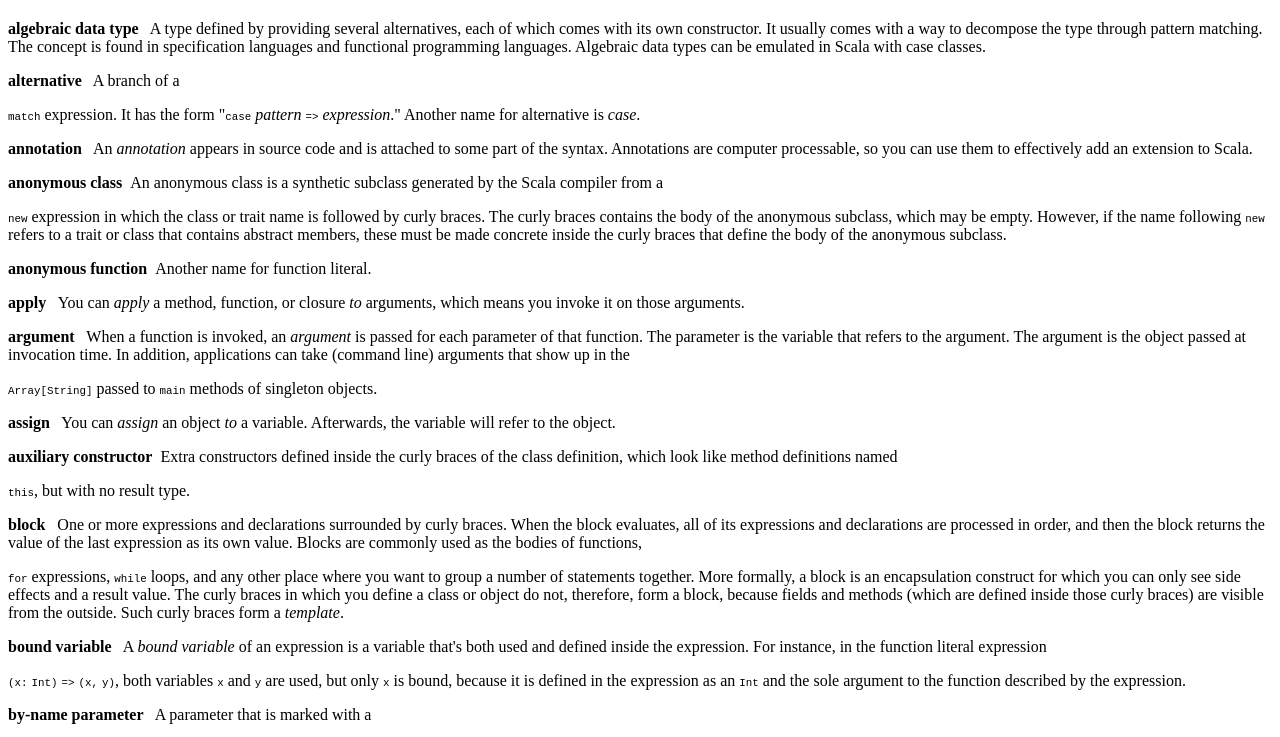
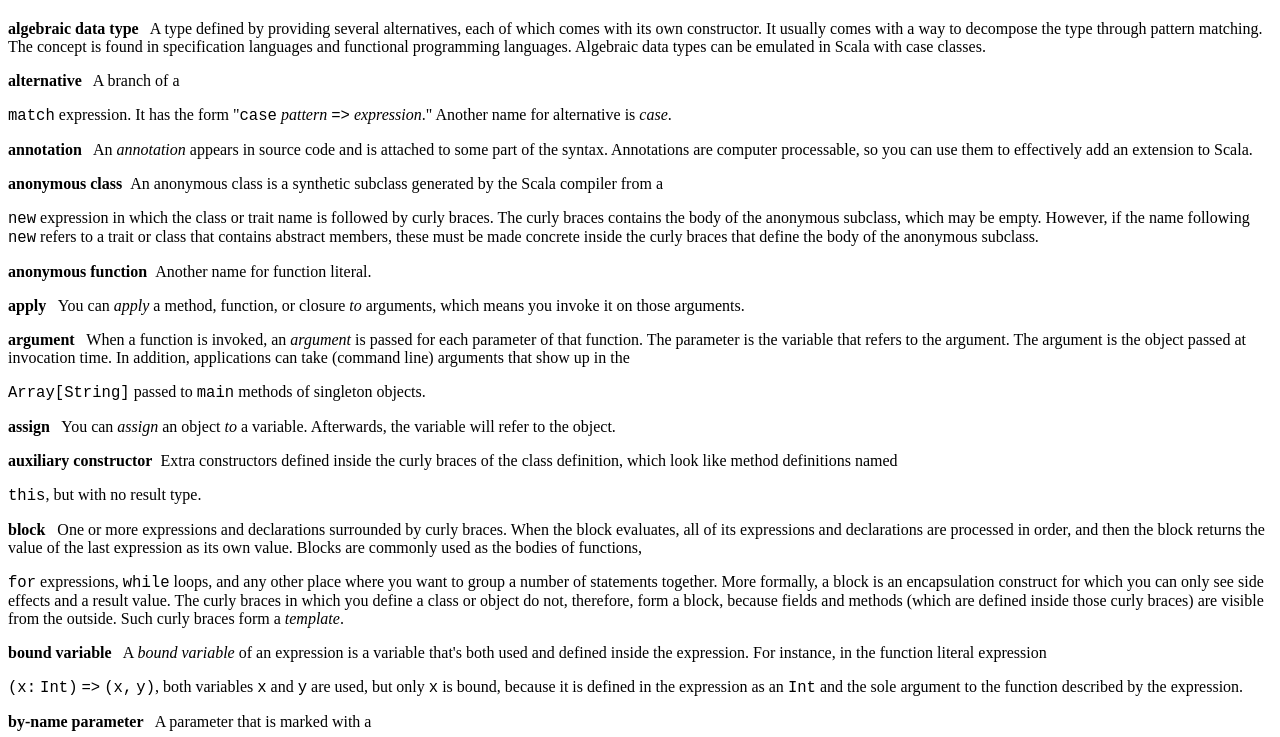
Before and after one commit to nhooey/epub-artima-programming-in-scala-3rd-edition, a plain HTML site: page OEBPS/glossary.html in a window 1280 px wide. Shown: the part 60-797 px from the top of the page. Drawn offline with Linux system fonts and the light colour scheme.

Commit message:
Fixed size of inline code in iBooks.
This ensures that inline code isn't much smaller than the regular text
surrounding it. Isolated code blocks are still smaller than in the
second edition when this change is included, which makes sense.

```diff
--- a/OEBPS/book.css
+++ b/OEBPS/book.css
@@ -23,7 +23,7 @@
       }
 
       .code {
-        font-size: smaller;
+        font-size: larger;
         overflow-wrap: break-word;
         hyphens: none;
         -webkit-hyphens: none;
```
